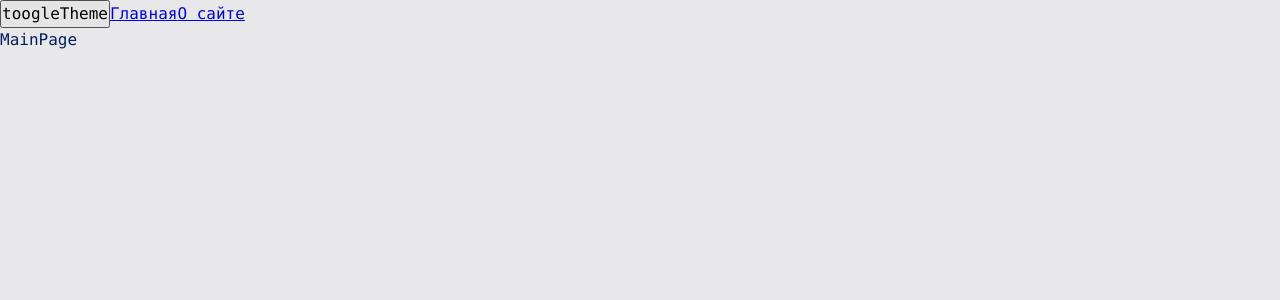
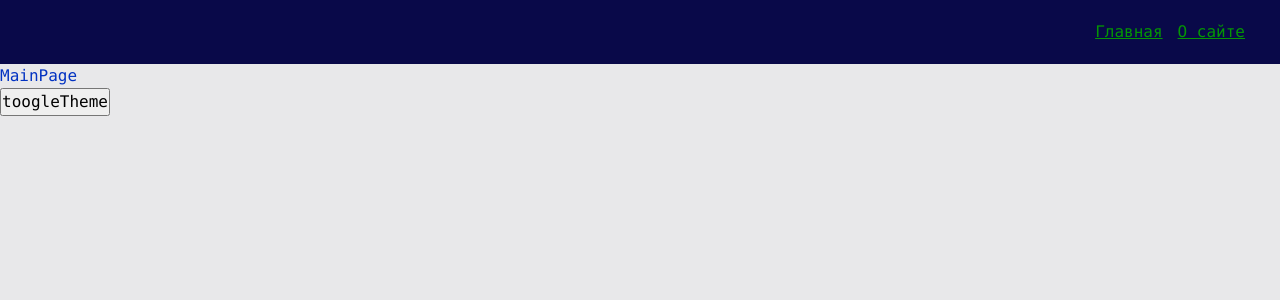
Before and after one commit to CptKokao/production-project, a React app: page / in a window 1280 px wide. Shown: the top 300 px of the page. Built offline with nearby package versions, Linux system fonts and the light colour scheme.

Commit message:
2.12 Navbar. Шаблоны для разработки. Первый UI Kit компонент

```diff
--- a/src/app/App.tsx
+++ b/src/app/App.tsx
@@ -1,17 +1,16 @@
-import { Link } from "react-router-dom";
 import './styles/index.scss';
 import { classNames } from "shared/lib/classNames/classNames";
 import { useTheme } from "app/providers/ThemeProvider/lib/useTheme";
 import { AppRouter } from "app/providers/router";
+import { Navbar } from 'widgets/Navbar';
 
 const App = () => {
     const {theme, toogleTheme} = useTheme();
     return (
         <div className={classNames('app', {}, [theme])}>
+            <Navbar />
+            <AppRouter />
             <button onClick={toogleTheme}>toogleTheme</button>
-            <Link to={'/'}>Главная</Link>
-            <Link to={'/about'}>О сайте</Link>
-            <AppRouter />
         </div>
     )
 }
--- a/src/app/styles/themes/dark.scss
+++ b/src/app/styles/themes/dark.scss
@@ -1,6 +1,9 @@
 .app.dark {
     --bg-color: #090949;
+    --inverted-bg-color: #e8e8ea;
 
     --primary-color: #049604;
     --secondary-color: #04ff04;
+    --inverted-primary-color: #0232c2;
+    --inverted-secondary-color: #0449e0;
 }
--- a/src/app/styles/themes/normal.scss
+++ b/src/app/styles/themes/normal.scss
@@ -1,6 +1,9 @@
-.app.light {
+:root {
     --bg-color: #e8e8ea;
+    --inverted-bg-color: #090949;
 
-    --primary-color: #041c65;
+    --primary-color: #0232c2;
     --secondary-color: #0449e0;
+    --inverted-primary-color: #049604;
+    --inverted-secondary-color: #04ff04;
 }
--- a/src/shared/lib/classNames/classNames.ts
+++ b/src/shared/lib/classNames/classNames.ts
@@ -1,11 +1,11 @@
 type Mods = Record<string, boolean | string>
 
-export const classNames = (cls: string, mods: Mods, additional: string[]) => {
+export const classNames = (cls: string, mods: Mods = {}, additional: string[] = []) => {
     return [
         cls,
+        ...additional.filter(Boolean),
         Object.entries(mods)
             .filter(([className, value]) => Boolean(value))
             .map(([className]) => className),
-        ...additional
     ].join(' ')
 }
--- /dev/null
+++ b/src/shared/ui/AppLink/AppLink.module.scss
@@ -0,0 +1,11 @@
+.AppLink {
+    color: var(--primary-color);
+}
+
+.primary {
+    color: var(--primary-color);
+}
+
+.secondary {
+    color: var(--inverted-primary-color);
+}
--- /dev/null
+++ b/src/shared/ui/AppLink/AppLink.tsx
@@ -0,0 +1,26 @@
+import { FC } from 'react'
+import { Link, LinkProps } from 'react-router-dom';
+import { classNames } from 'shared/lib/classNames/classNames';
+import cls from './AppLink.module.scss'
+
+export enum AppLinkTheme {
+    PRIMARY = 'primary',
+    SECONDARY = 'secondary',
+}
+
+interface AppLinksProps extends LinkProps {
+    className?: string;
+    theme?: AppLinkTheme;
+}
+
+export const AppLink:FC<AppLinksProps> = ({ className, children, to, theme = AppLinkTheme.PRIMARY,...otherProps }) => {
+  return (
+    <Link
+        to={to}
+        className={classNames(cls.AppLink, {}, [className, cls[theme]])}
+        {...otherProps}
+    >
+        {children}
+    </Link>
+  )
+}
--- /dev/null
+++ b/src/widgets/Navbar/index.ts
@@ -0,0 +1 @@
+export { Navbar } from './ui/Navbar';
--- /dev/null
+++ b/src/widgets/Navbar/ui/Navbar.module.scss
@@ -0,0 +1,16 @@
+.navbar {
+    width: 100%;
+    height: var(--navbar-height);
+    background: var(--inverted-bg-color);
+    display: flex;
+    align-items: center;
+    padding: 20px;
+}
+
+.links {
+    margin-left: auto;
+}
+
+.mainLink {
+    margin-right: 15px;
+}
--- /dev/null
+++ b/src/widgets/Navbar/ui/Navbar.tsx
@@ -0,0 +1,18 @@
+import { classNames } from "shared/lib/classNames/classNames"
+import { AppLink, AppLinkTheme } from "shared/ui/AppLink/AppLink";
+import cls from './Navbar.module.scss';
+
+interface NavbarProps {
+    className?: string
+}
+
+export const Navbar = ({ className }: NavbarProps) => {
+  return (
+    <div className={classNames(cls.navbar, {}, [className])}>
+        <div className={cls.links}>
+            <AppLink theme={AppLinkTheme.SECONDARY} className={cls.mainLink} to={'/'}>Главная</AppLink>
+            <AppLink theme={AppLinkTheme.SECONDARY} className={cls.mainLink} to={'/about'}>О сайте</AppLink>
+        </div>
+    </div>
+  )
+}
```
